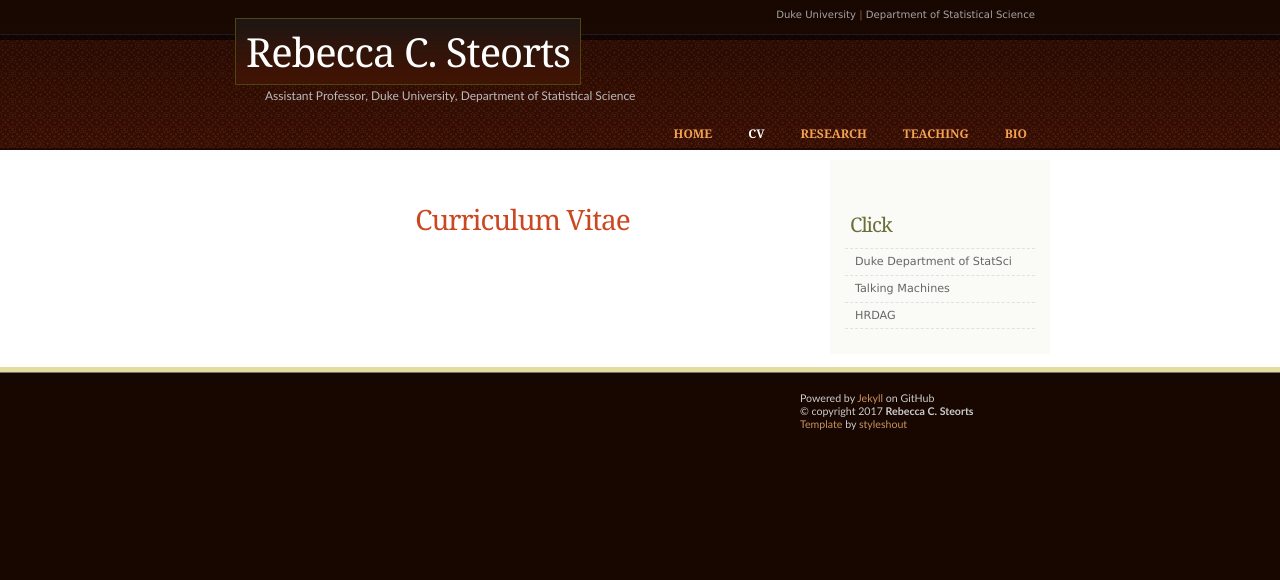
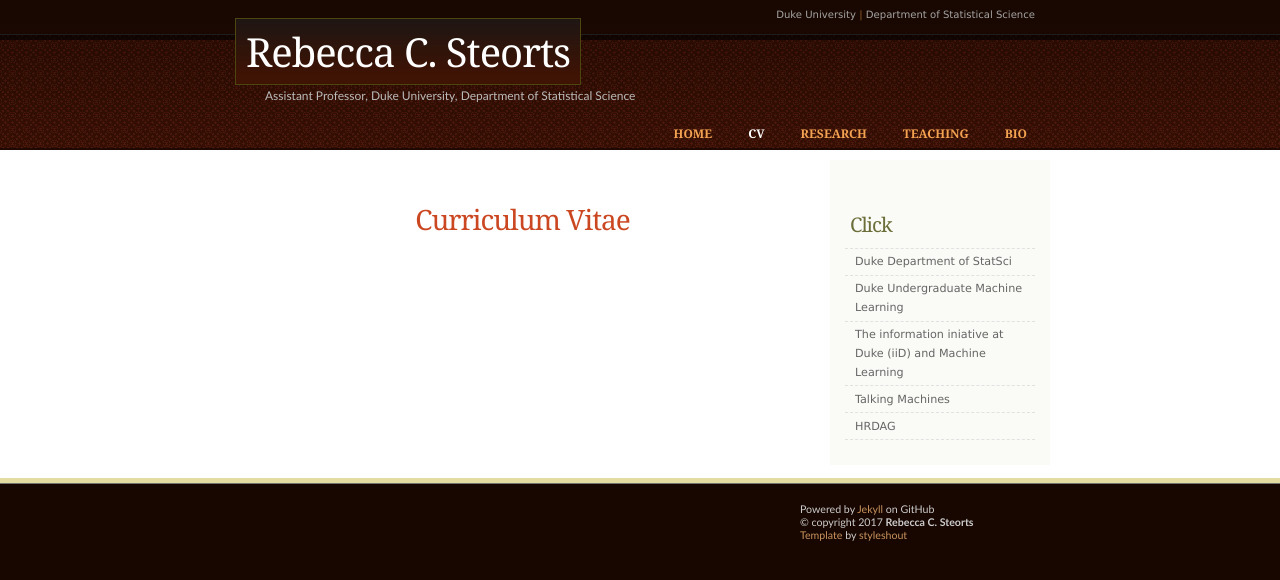
Before and after one commit to maj-biostat/resteorts.github.io, a Jekyll site: the page built from cv.html, in a window 1280 px wide. Shown: the top 580 px of the page. Built offline with Jekyll 4.4.1, drawn with Linux system fonts in a browser that asks for light colours; nearby versions of some CDN libraries.

Commit message:
updated layouts.

```diff
--- a/_layouts/default_ak.html
+++ b/_layouts/default_ak.html
@@ -70,6 +70,8 @@
 				<h1>Click</h1>
 				<ul class="sidemenu">
 				  <li><a href="https://stat.duke.edu" target="_blank">Duke Department of StatSci</a></li>
+				  <li><a href="http://dukeml.org/" target="_blank">Duke Undergraduate Machine Learning</a></li>
+				   <li><a href="https://machinelearning.duke.edu/about-us/" target="_blank">The information iniative at Duke (iiD) and Machine Learning</a></li>
 				  <li><a href="https://www.thetalkingmachines.com/" target="_blank"> Talking Machines</a></li>
 				   <li><a href="https://www.hrdag.org/" target="_blank"> HRDAG</a></li>
 
```
